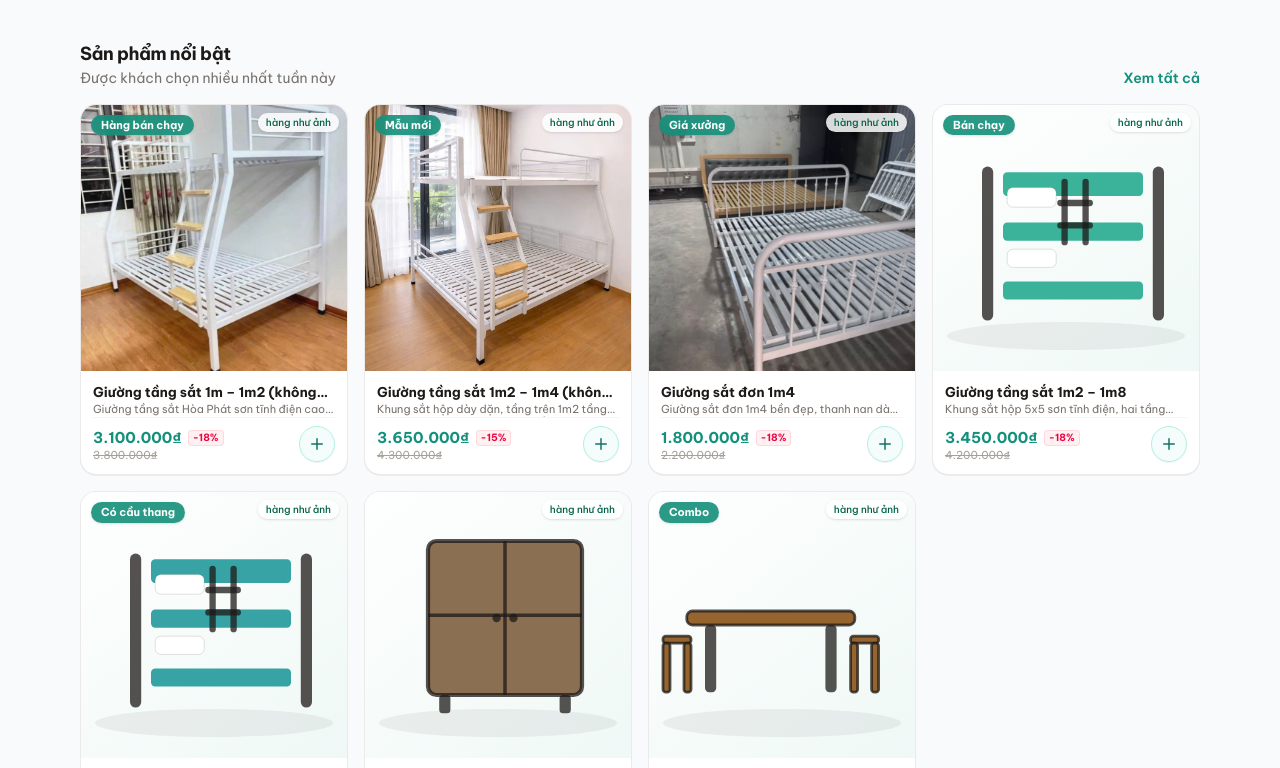
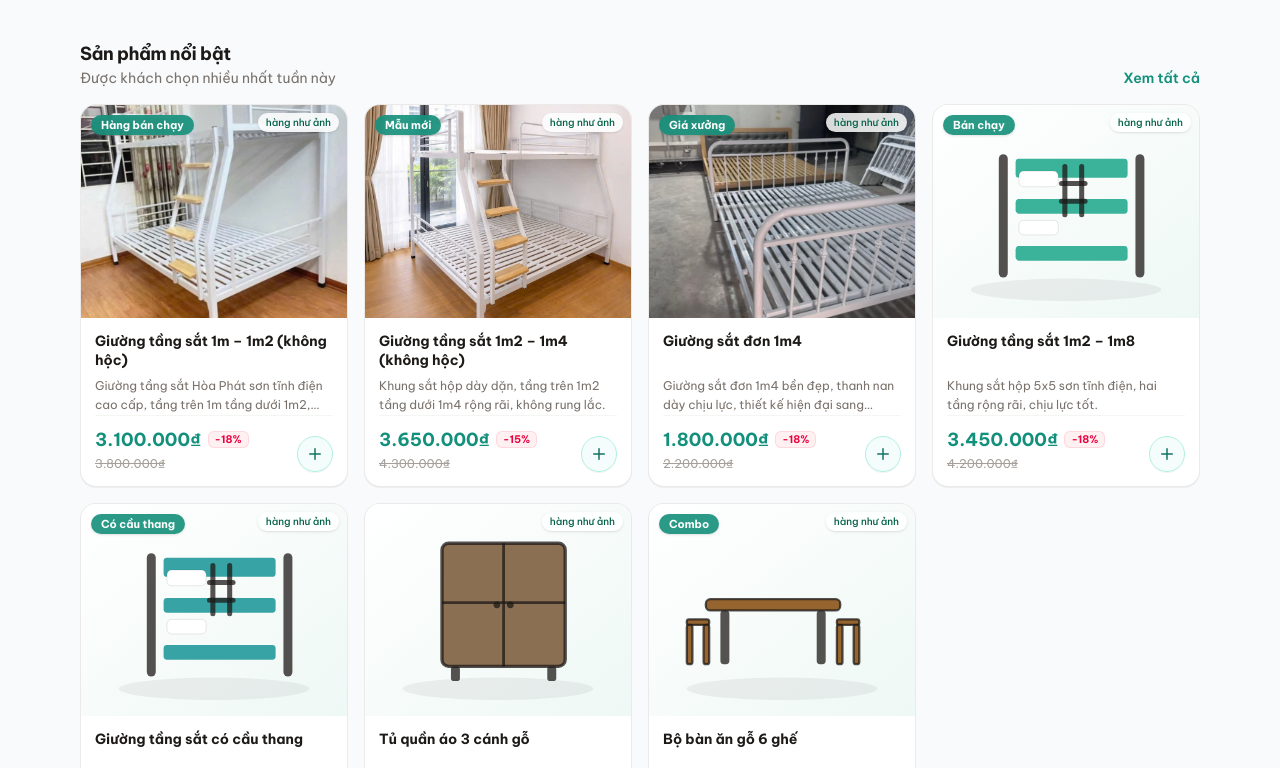
Before and after one commit to ismethanhtung/giuong-tang-binh-an, a Next.js app: page / in a window 1280 px wide. Shown: the part 732-1500 px from the top of the page. Built offline with nearby package versions, Linux system fonts and the light colour scheme.

Commit message:
Cân chỉnh thẻ sản phẩm: tỉ lệ ảnh 5:4 hài hòa và nới rộng phần thông tin

```diff
--- a/src/components/ProductCard.tsx
+++ b/src/components/ProductCard.tsx
@@ -42,14 +42,14 @@ export default function ProductCard({ product }: { product: Product }) {
                 href={`/san-pham/${product.slug}`}
                 className="flex flex-1 flex-col"
             >
-                {/* Ảnh sản phẩm - tăng diện tích hiển thị với tỉ lệ vuông 1:1 */}
+                {/* Ảnh sản phẩm - tỉ lệ 5:4 cân đối, vừa đủ nổi bật */}
                 <div className="relative overflow-hidden bg-stone-100">
                     <ProductImage
                         type={product.type}
                         color={product.color}
                         src={currentImage}
                         alt={product.name}
-                        className="aspect-square w-full object-cover transition-transform duration-300 group-hover:scale-102"
+                        className="aspect-[5/4] w-full object-cover transition-transform duration-300 group-hover:scale-102"
                     />
 
                     {product.badge && (
@@ -106,38 +106,38 @@ export default function ProductCard({ product }: { product: Product }) {
                     )}
                 </div>
 
-                {/* Thông tin sản phẩm - tinh gọn tối ưu để nhường không gian cho ảnh */}
-                <div className="flex flex-1 flex-col p-2.5 sm:p-3">
+                {/* Thông tin sản phẩm - diện tích thoải mái, dễ đọc */}
+                <div className="flex flex-1 flex-col p-3 sm:p-3.5">
                     {/* Tên sản phẩm */}
                     <h3
-                        className="line-clamp-1 text-xs sm:text-[13.5px] font-bold leading-snug text-stone-900 group-hover:text-brand-600 transition"
+                        className="line-clamp-2 min-h-[2.5rem] text-[13.5px] sm:text-sm font-bold leading-snug text-stone-900 group-hover:text-brand-600 transition"
                         title={product.name}
                     >
                         {product.name}
                     </h3>
 
-                    {/* Mô tả sản phẩm (tinh gọn 1 dòng) */}
+                    {/* Mô tả sản phẩm */}
                     {desc && (
-                        <p className="mt-0.5 line-clamp-1 text-[11px] leading-tight text-stone-500">
+                        <p className="mt-1 line-clamp-2 text-xs leading-relaxed text-stone-500">
                             {desc}
                         </p>
                     )}
 
                     {/* Khu vực giá bán & nút thêm vào giỏ */}
-                    <div className="mt-auto pt-2 border-t border-stone-100 flex items-center justify-between gap-1.5">
+                    <div className="mt-auto pt-2.5 border-t border-stone-100 flex items-end justify-between gap-2">
                         <div className="flex flex-col min-w-0">
                             <div className="flex items-center gap-1.5 flex-wrap">
-                                <span className="text-sm font-extrabold text-brand-600 sm:text-[15px] whitespace-nowrap">
+                                <span className="text-base font-extrabold text-brand-600 sm:text-lg whitespace-nowrap">
                                     {formatPrice(product.price)}
                                 </span>
                                 {discount > 0 && (
-                                    <span className="inline-flex items-center rounded bg-rose-50 px-1 py-0.5 text-[10px] font-bold text-rose-600 border border-rose-200/70 leading-none whitespace-nowrap">
+                                    <span className="inline-flex items-center rounded-md bg-rose-50 px-1.5 py-0.5 text-[10.5px] font-bold text-rose-600 border border-rose-200/70 leading-none whitespace-nowrap">
                                         -{discount}%
                                     </span>
                                 )}
                             </div>
                             {product.oldPrice && (
-                                <span className="text-[11px] text-stone-400 line-through leading-none mt-0.5">
+                                <span className="text-xs text-stone-400 line-through mt-0.5">
                                     {formatPrice(product.oldPrice)}
                                 </span>
                             )}
```
